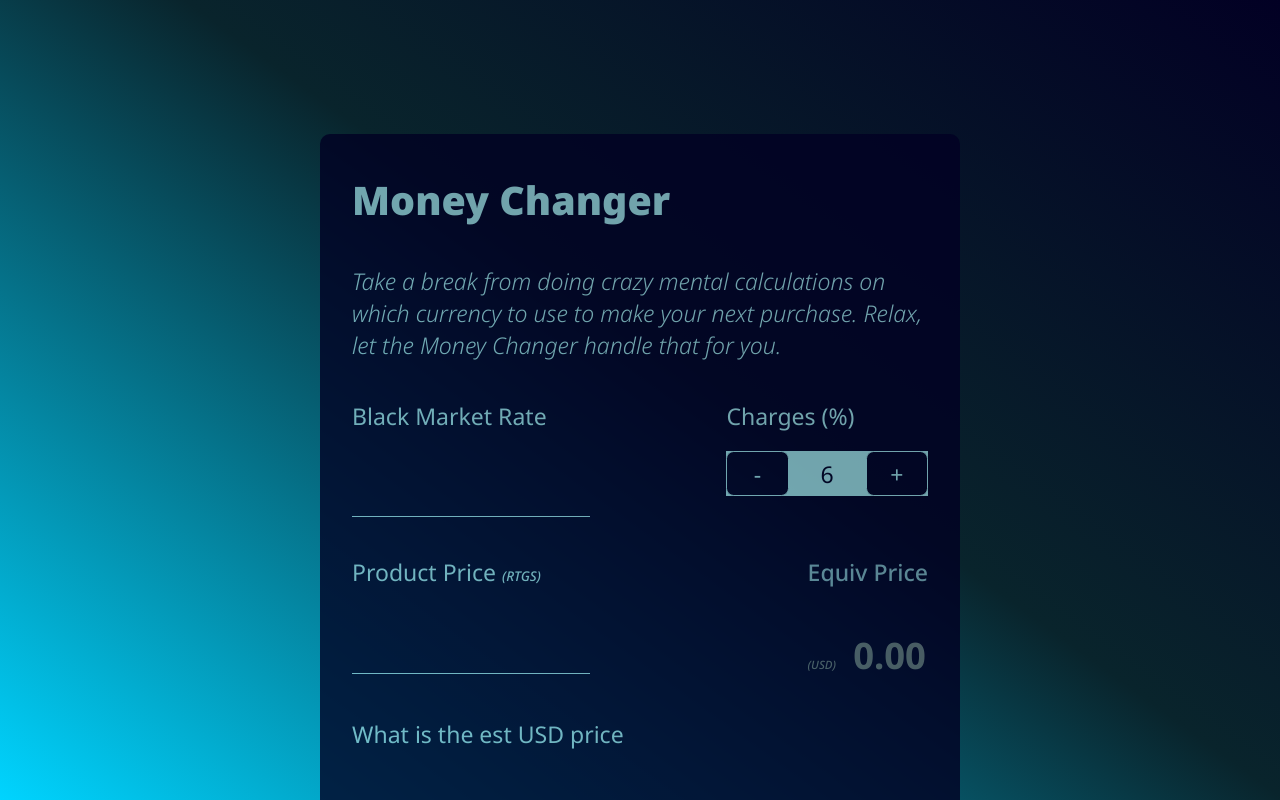
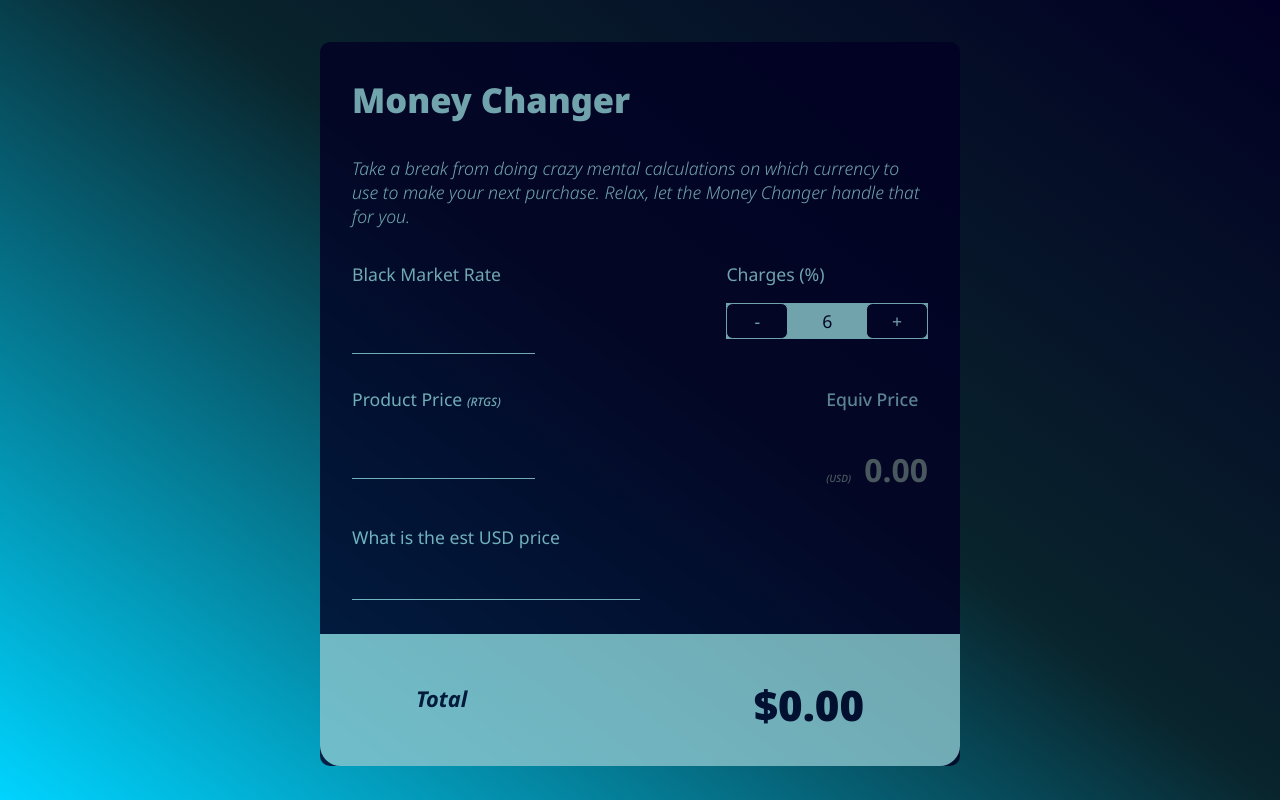
Before and after one commit to Godwill700/vanilla-money-changer, a website: page index.html in a window 1280 px wide. Drawn offline with Linux system fonts and the light colour scheme.

Commit message:
"+font size adjustment for smaller screens"

```diff
--- a/Assets/SASS/styles.scss
+++ b/Assets/SASS/styles.scss
@@ -24,7 +24,7 @@ $main-bg: #020024;
 $logo-color: #50777c;
 $main-text-color1: #8cc5cd;
 $logo-font: 2.05rem;
-$main-font: 1.2rem;
+$main-font: 1.05rem;
 
 * {
   margin: 0;
@@ -91,7 +91,7 @@ $main-font: 1.2rem;
   width: 50%;
   margin: 0px auto;
   position: relative;
-  top: 5rem;
+  top: 0.5rem;
 
   /********** Desktop**********/
   @media (min-width: 767px) and (max-width: 991px) {
@@ -210,7 +210,7 @@ header {
     }
 
     h1 {
-      font-size: 1.5rem;
+      font-size: 1.1rem;
       opacity: 0.6;
       // text-align: left;
       .currency {
```
Also changed, not shown: Assets/css/styles.css, 1 other file.
